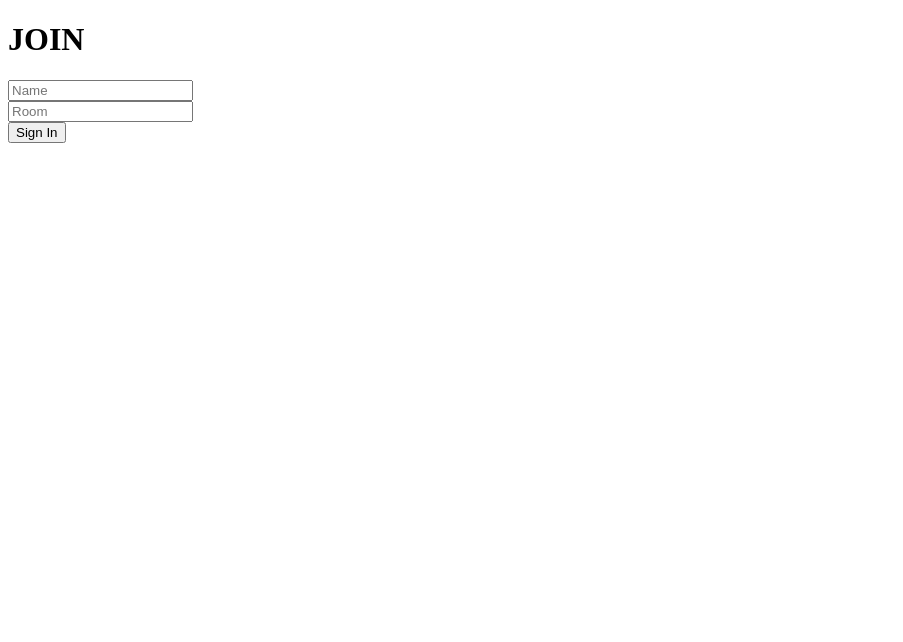
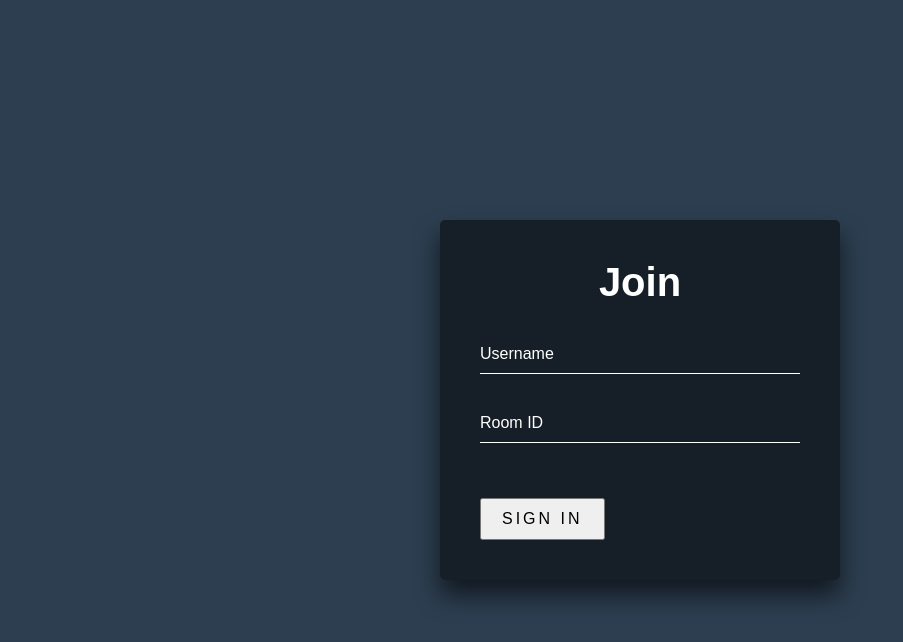
Before and after one commit to harshit774/Chat-application, a React (Create React App) app in the folder client/: page / in a window 1280 px wide. Shown: the top 642 px of the page, without its empty margins (0-903 px from the left). Built offline with nearby package versions, Linux system fonts and the light colour scheme.

Commit message:
design landing page

```diff
--- a/client/package.json
+++ b/client/package.json
@@ -3,6 +3,7 @@
   "version": "0.1.0",
   "private": true,
   "dependencies": {
+    "@material-ui/core": "^4.11.0",
     "@testing-library/jest-dom": "^4.2.4",
     "@testing-library/react": "^9.5.0",
     "@testing-library/user-event": "^7.2.1",
--- a/client/src/component/Join/Join.js
+++ /dev/null
@@ -1,21 +0,0 @@
-import React, { useState } from 'react';
-import { Link } from 'react-router-dom';
-
-const Join = ()=> {
-    const [ name, setName ] = useState('');
-    const [ room, setRoom ] = useState('');
-    // console.log(name);
-    return (
-        <div className="innerJoin">
-            <div className="outerJoin">
-                <h1> JOIN </h1>
-                <div><input type="text" placeholder="Name" className="input" onChange={event => setName(event.target.value)} /></div>
-                <div><input type="text" placeholder="Room" className="roomInput mt-20" onChange={event => setRoom(event.target.value)} /></div>
-                <Link onChange={event => (!name || !room)? event.preventDefault(): null} to={`/chat?name=${name}&room=${room}`}>
-                    <button className="button mt-20" type="submit">Sign In</button>
-                </Link>
-            </div>
-        </div>
-    )
-};
-export default Join;
--- /dev/null
+++ b/client/src/component/Join/Join.jsx
@@ -0,0 +1,26 @@
+import React, { useState } from 'react';
+import { Link } from 'react-router-dom';
+
+import './join.css';
+
+const Join = ()=> {
+    const [ name, setName ] = useState('');
+    const [ room, setRoom ] = useState('');
+    return (
+        <div className="login-box">
+            <h2>Join</h2>
+            <div className="user-box">
+                <input type="text" onChange={e => setName(e.target.value)} required/>
+                <label>Username</label>
+            </div>
+            <div className="user-box">
+                <input type="text" onChange={e => setRoom(e.target.value)} required/>
+                <label>Room ID</label>
+            </div>
+            <Link onChange={e => (!name || !room) ? e.preventDefault() : null} to={`/chat?name=${name}&room=${room}`} >
+                <button className="button mt-20" type="submit">Sign In</button>
+            </Link>
+        </div>
+    );
+}
+export default Join;
--- a/client/src/component/Join/join.css
+++ b/client/src/component/Join/join.css
@@ -0,0 +1,69 @@
+body {
+    font-family: 'Commissioner', sans-serif;
+    background:#2C3E50 ;
+}
+.login-box {
+    position: absolute;
+    top: 50%;
+    left: 50%;
+    width: 400px;
+    padding: 40px;
+    transform: translate(-50%, -50%);
+    background: rgba(0,0,0,.5);
+    box-sizing: border-box;
+    box-shadow: 0 15px 25px rgba(0,0,0,.6);
+    border-radius: 5px;
+  }
+  .login-box h2 {
+    font-size: 40px;
+    margin: 0 0 30px;
+    padding: 0;
+    color: #fff;
+    text-align: center;
+  }
+  .login-box .user-box {
+    position: relative;
+  }
+
+  .login-box .user-box input {
+    width: 100%;
+    padding: 10px 0;
+    font-size: 16px;
+    color: #fff;
+    margin-bottom: 30px;
+    border: none;
+    border-bottom: 1px solid #fff;
+    outline: none;
+    background: transparent;
+  }
+
+  .login-box .user-box label {
+    position: absolute;
+    top:0;
+    left: 0;
+    padding: 10px 0;
+    font-size: 16px;
+    color: #fff;
+    pointer-events: none;
+    transition: .5s;
+  }
+.login-box .user-box input:focus ~ label,
+.login-box .user-box input:valid ~ label {
+  top: -20px;
+  left: 0;
+  color: #03e9f4;
+  font-size: 12px;
+}
+.login-box button {
+  position: relative;
+  display: inline-block;
+  padding: 10px 20px;
+  color: black;
+  font-size: 16px;
+  text-decoration: none;
+  text-transform: uppercase;
+  overflow: hidden;
+  transition: .5s;
+  margin-top: 25px;
+  letter-spacing: 3px
+}
```
Also changed, not shown: client/src/component/Chat/Chat.jsx (renamed from client/src/component/Chat/Chat.js), 1 other file (tests, documents, lock files or other folders).
